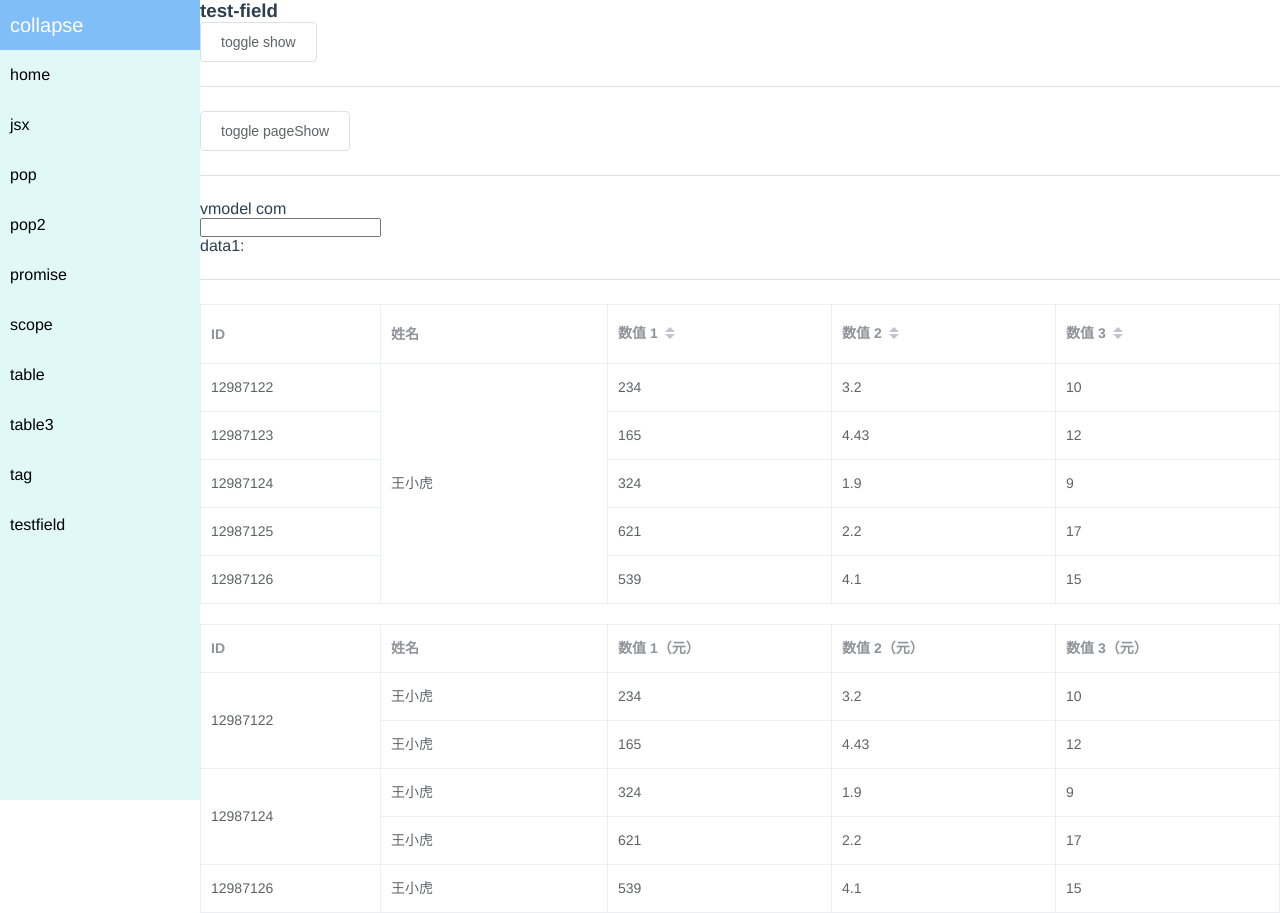
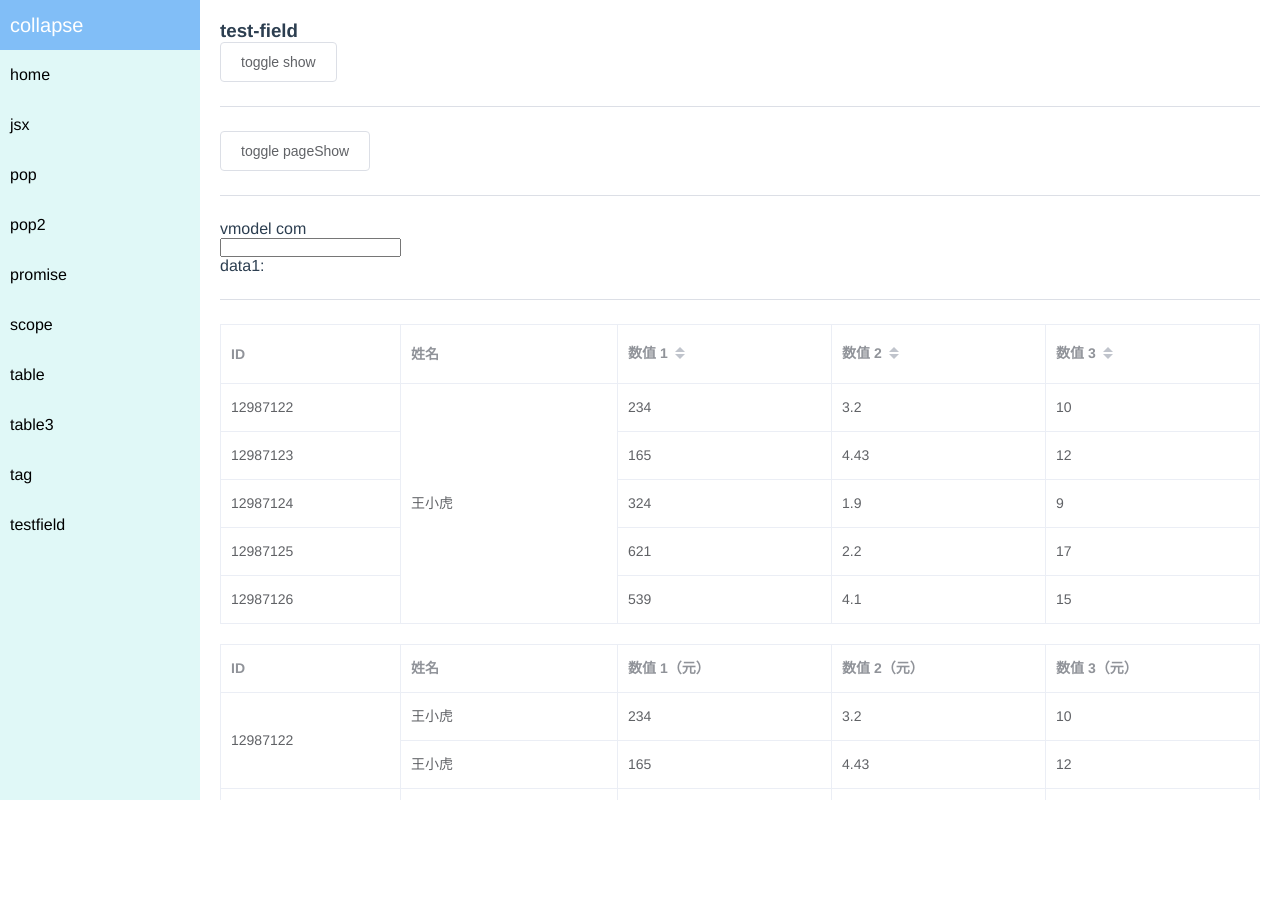
Before and after one commit to hyperbajie/testfield, a Vue app: page /#/home in a window 1280 px wide. Both pictures are taken after a click on the item "testfield". After the commit the page ends 800 px from the top, so only its background shows below. Built offline with nearby package versions, Linux system fonts and the light colour scheme.

Commit message:
feat: nothing commit

```diff
--- a/src/components/base-layout/index.vue
+++ b/src/components/base-layout/index.vue
@@ -62,6 +62,7 @@ li:hover {
   height: 100%;
   position: relative;
   margin-left: 200px;
+  overflow: auto;
 }
 .fade-enter-active {
   transition: opacity 0.5s;
--- a/src/css/index.scss
+++ b/src/css/index.scss
@@ -8,3 +8,6 @@ body {
   padding: 0;
   margin: 0;
 }
+.app-container {
+  padding: 20px;
+}
--- a/src/views/test-field.vue
+++ b/src/views/test-field.vue
@@ -1,5 +1,5 @@
 <template>
-  <div>
+  <div class="app-container">
     <h3>test-field</h3>
     <el-button @click="show = !show">toggle show</el-button>
     <transition name="fade">
@@ -43,6 +43,20 @@
       <el-table-column prop="amount2" label="数值 2（元）"> </el-table-column>
       <el-table-column prop="amount3" label="数值 3（元）"> </el-table-column>
     </el-table>
+    <el-divider></el-divider>
+    <div style="width: 500px">
+      <el-input
+        type="textarea"
+        :rows="3"
+        placeholder="请输入内容"
+        v-model="textarea"
+      >
+      </el-input>
+    </div>
+    <el-divider></el-divider>
+    <el-tag v-for="(item,index) in tags" :key="index">
+      {{item.label}}
+    </el-tag>
   </div>
 </template>
 
@@ -95,6 +109,15 @@ export default {
           amount3: 15,
         },
       ],
+      textarea: "",
+      tags: [
+        {
+          label: "v1"
+        },
+        {
+          label: "v2"
+        }
+      ]
     };
   },
   methods: {
@@ -107,9 +130,9 @@ export default {
       //   }
       // }
       // console.log("row,column", rowIndex, columnIndex);
-      if( rowIndex == 0 && columnIndex == 1 ) {
+      if (rowIndex == 0 && columnIndex == 1) {
         return [5, 1];
-      } else if( columnIndex == 1 ) {
+      } else if (columnIndex == 1) {
         return [0, 1];
       }
     },
```
